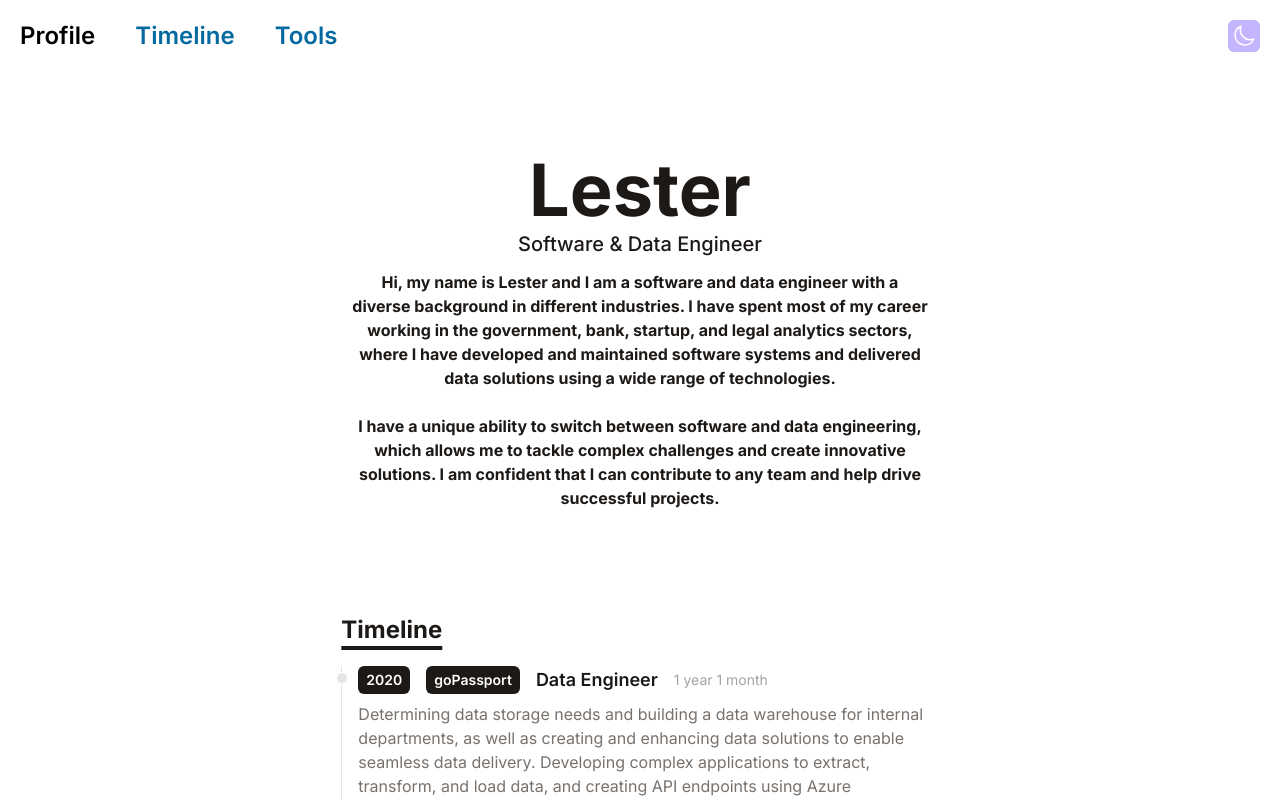
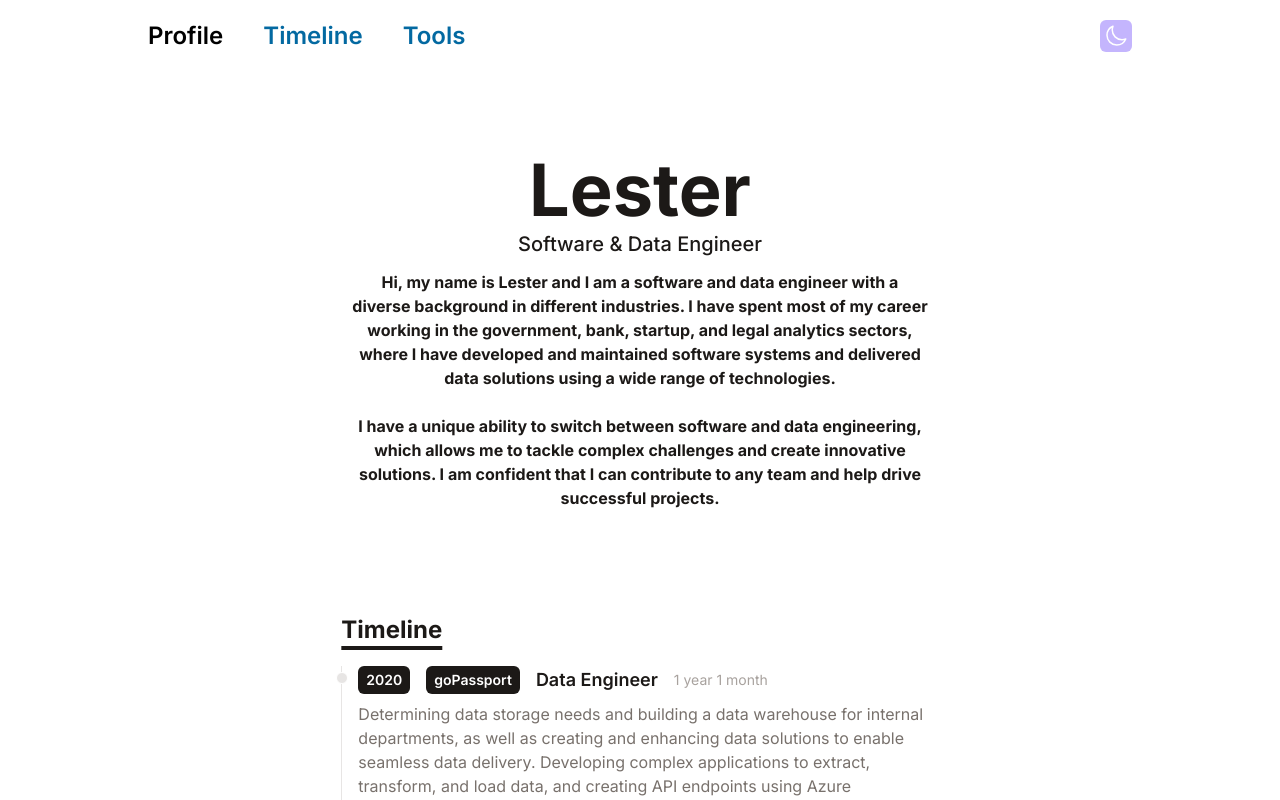
Before and after one commit to freshstartagain/portfolio, a React (Vite) app: page / in a window 1280 px wide. Shown: the top 800 px of the page. Built offline with nearby package versions, Linux system fonts and the light colour scheme.

Commit message:
fix: nav view

```diff
--- a/src/App.jsx
+++ b/src/App.jsx
@@ -8,8 +8,10 @@ import Footer from "./components/Footer";
 function App() {
   return (
     <div className="min-h-screen bg-white font-inter text-stone-900 dark:bg-stone-900 dark:text-stone-300">
-      <Navigation />
-      <div className="mx-auto w-11/12 max-w-5xl dark:bg-stone-900">
+      <div className="sticky top-0 z-50 md:mx-auto md:w-11/12 md:max-w-5xl ">
+        <Navigation />
+      </div>
+      <div className="mx-auto w-11/12 max-w-5xl">
         <Intro />
         <Timeline />
         <Tools />
--- a/src/components/Navigation.jsx
+++ b/src/components/Navigation.jsx
@@ -58,7 +58,7 @@ function Navigation() {
   );
 
   return (
-    <nav className="sticky top-0 z-50 flex w-full flex-row-reverse bg-white py-5 px-5 dark:bg-stone-900 md:flex-row md:justify-between md:text-left">
+    <nav className="flex w-full flex-row-reverse bg-white py-5 px-5 dark:bg-stone-900 md:flex-row md:justify-between md:text-left">
       <div className="hidden w-full md:block md:w-auto">
         <a
           href="#profile"
```
